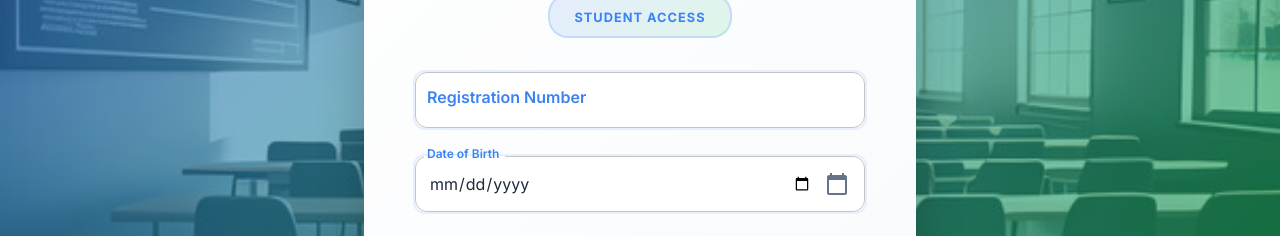
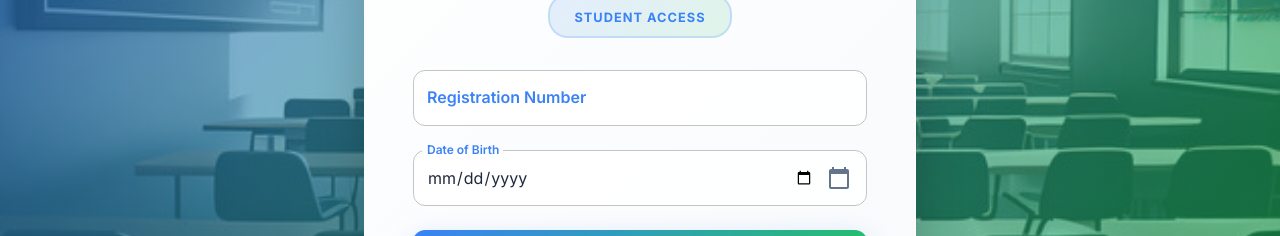
Before and after one commit to Course-Institute/Course-Frontend, a React (Vite) app: page /login in a window 1280 px wide. Shown: the part 716-952 px from the top of the page. Built offline with nearby package versions, Linux system fonts and the light colour scheme; no server answers.

Commit message:
added fix

```diff
--- a/src/pages/LoginPage.tsx
+++ b/src/pages/LoginPage.tsx
@@ -356,14 +356,7 @@ const LoginPage = () => {
                       '& .MuiOutlinedInput-root': {
                         borderRadius: 3,
                         backgroundColor: 'rgba(255, 255, 255, 0.9)',
-                        border: `2px solid ${getThemeConfig().primaryColor}20`,
-                        '&:hover': {
-                          border: `2px solid ${getThemeConfig().primaryColor}40`,
-                        },
-                        '&.Mui-focused': {
-                          border: `2px solid ${getThemeConfig().primaryColor}`,
-                          boxShadow: `0 0 0 3px ${getThemeConfig().primaryColor}20`,
-                        },
+
                       },
                       '& .MuiInputLabel-root': {
                         color: getThemeConfig().primaryColor,
@@ -389,14 +382,7 @@ const LoginPage = () => {
                       '& .MuiOutlinedInput-root': {
                         borderRadius: 3,
                         backgroundColor: 'rgba(255, 255, 255, 0.9)',
-                        border: `2px solid ${getThemeConfig().primaryColor}20`,
-                        '&:hover': {
-                          border: `2px solid ${getThemeConfig().primaryColor}40`,
-                        },
-                        '&.Mui-focused': {
-                          border: `2px solid ${getThemeConfig().primaryColor}`,
-                          boxShadow: `0 0 0 3px ${getThemeConfig().primaryColor}20`,
-                        },
+
                       },
                       '& .MuiInputLabel-root': {
                         color: getThemeConfig().primaryColor,
@@ -418,14 +404,7 @@ const LoginPage = () => {
                       '& .MuiOutlinedInput-root': {
                         borderRadius: 3,
                         backgroundColor: 'rgba(255, 255, 255, 0.9)',
-                        border: `2px solid ${getThemeConfig().primaryColor}20`,
-                        '&:hover': {
-                          border: `2px solid ${getThemeConfig().primaryColor}40`,
-                        },
-                        '&.Mui-focused': {
-                          border: `2px solid ${getThemeConfig().primaryColor}`,
-                          boxShadow: `0 0 0 3px ${getThemeConfig().primaryColor}20`,
-                        },
+
                       },
                       '& .MuiInputLabel-root': {
                         color: getThemeConfig().primaryColor,
@@ -447,14 +426,7 @@ const LoginPage = () => {
                       '& .MuiOutlinedInput-root': {
                         borderRadius: 3,
                         backgroundColor: 'rgba(255, 255, 255, 0.9)',
-                        border: `2px solid ${getThemeConfig().primaryColor}20`,
-                        '&:hover': {
-                          border: `2px solid ${getThemeConfig().primaryColor}40`,
-                        },
-                        '&.Mui-focused': {
-                          border: `2px solid ${getThemeConfig().primaryColor}`,
-                          boxShadow: `0 0 0 3px ${getThemeConfig().primaryColor}20`,
-                        },
+
                       },
                       '& .MuiInputLabel-root': {
                         color: getThemeConfig().primaryColor,
@@ -481,7 +453,7 @@ const LoginPage = () => {
               )}
 
               {/* Options */}
-              <Grid container justifyContent="end" sx={{ mb: 4 }}>
+              {/* <Grid container justifyContent="end" sx={{ mb: 4 }}>
                 <Grid size="auto">
                   <Button
                     variant="text"
@@ -498,7 +470,7 @@ const LoginPage = () => {
                     Reset password
                   </Button>
                 </Grid>
-              </Grid>
+              </Grid> */}
 
               {/* Submit Button */}
               <Button
```
